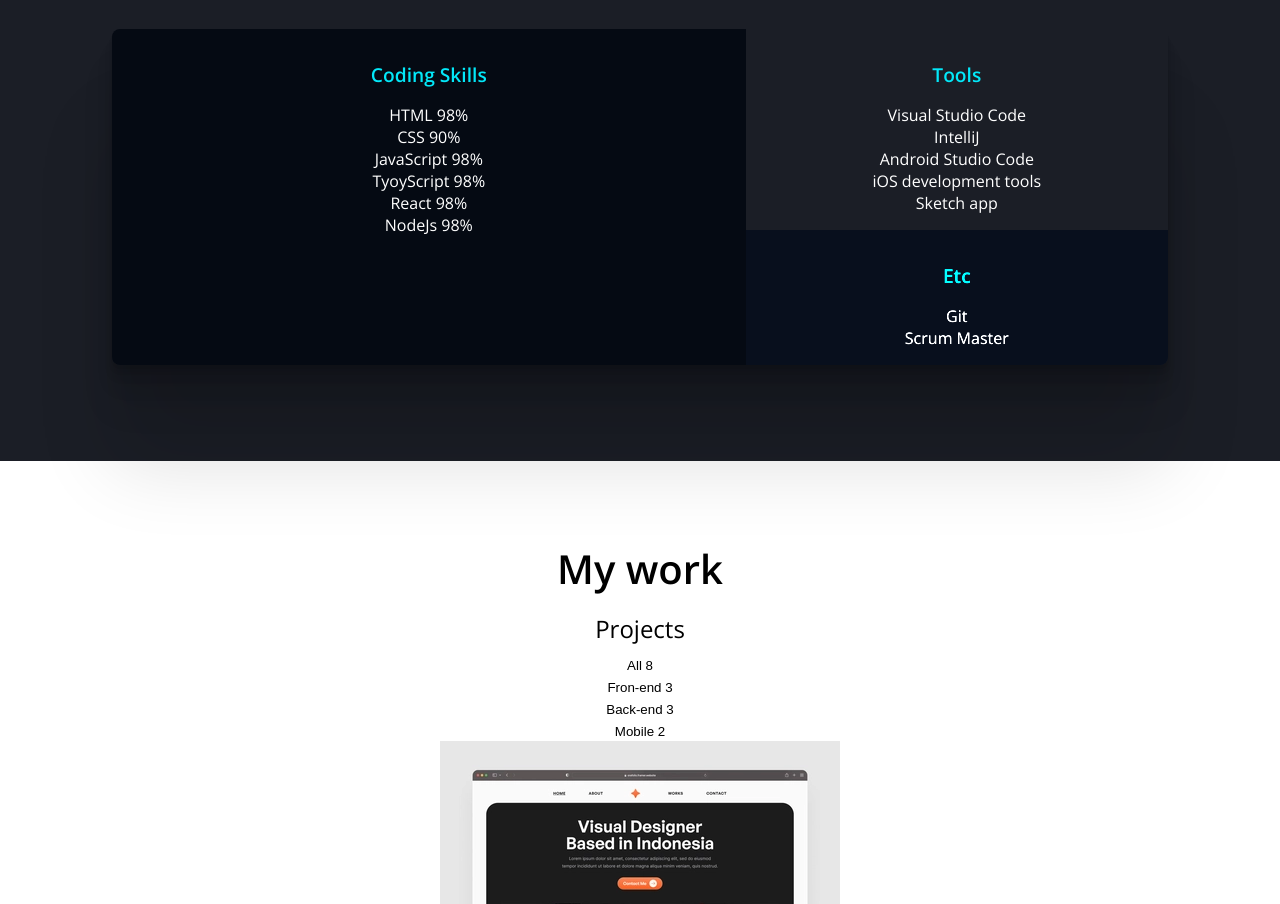
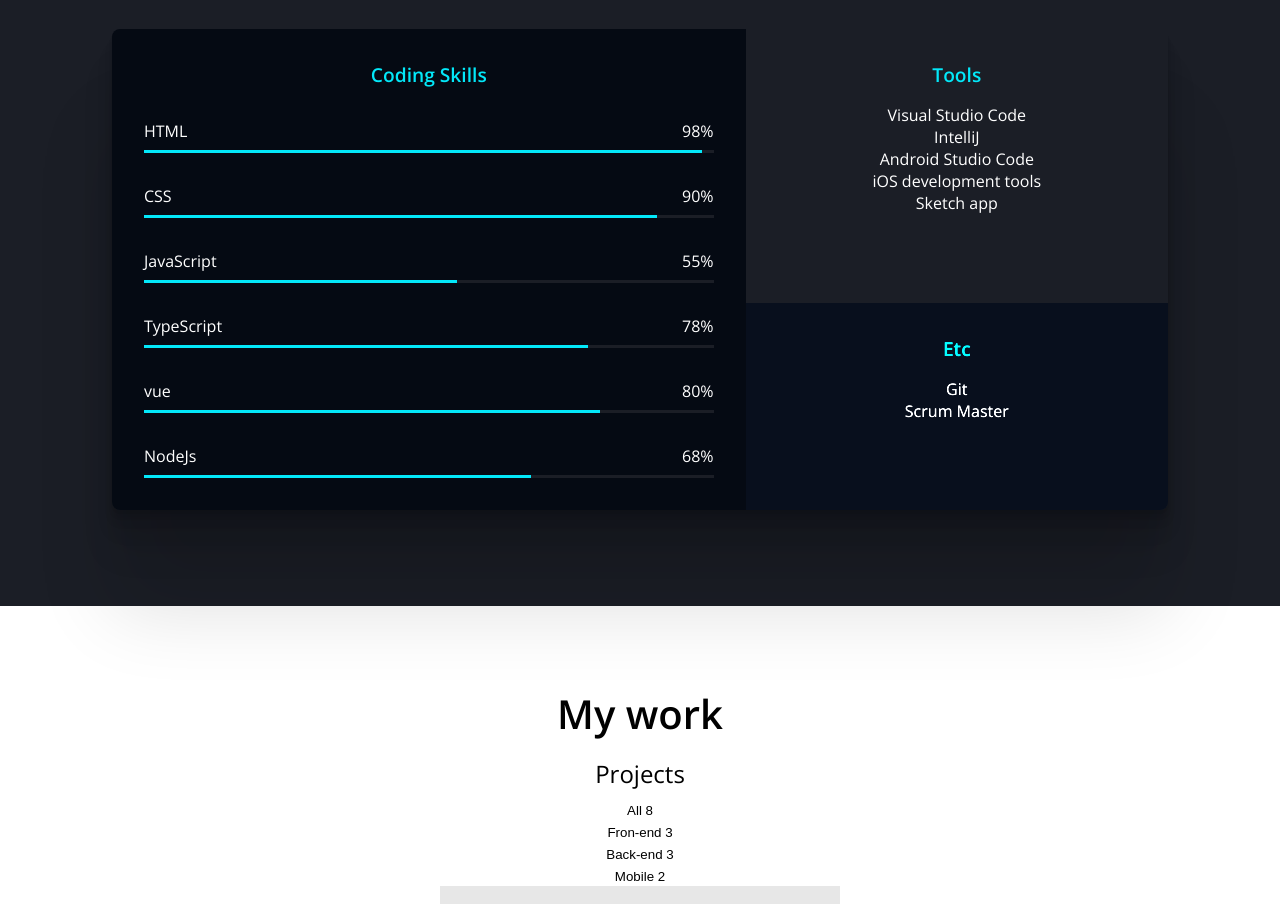
Before and after one commit to dr4549/portfolio1, a plain HTML site: page index.html in a window 1280 px wide. Shown: the part 1672-2576 px from the top of the page. Drawn offline with nearby package versions, Linux system fonts and the light colour scheme.

Commit message:
CSS-Skills-Bar

```diff
--- a/css/style.css
+++ b/css/style.css
@@ -255,3 +255,26 @@ text-align: center;
     background-color: var(--color-primary);
     filter: brightness(150%);
 }
+
+.bar {
+    display: flex;
+    flex-direction: column;
+    padding: 1rem;
+    gap: 0.5rem;
+}
+
+.bar__metadata {
+    display: flex;
+    justify-content: space-between;
+}
+
+.bar__bg {
+    width: 100%;
+    height: 3px;
+    background-color: var(--color-prmary-variant);
+}
+
+.bar__value {
+    height: 3px;
+    background-color: var(--color-accent);
+}
--- a/index.html
+++ b/index.html
@@ -108,58 +108,58 @@
                     <section class="skills__coding">
                         <h3 class="skills__title">Coding Skills</h3>
                         <ul>
-                            <li>
-                                <div>
+                            <li class="bar">
+                                <div class="bar__metadata">
                                     <span>HTML</span>
                                     <span>98%</span>
                                 </div>
-                                <div>
-                                    <div style="width: 98%"></div>
+                                <div class="bar__bg">
+                                    <div class="bar__value" style="width: 98%"></div>
                                 </div>
                             </li>
-                            <li>
-                                <div>
+                            <li class="bar">
+                                <div class="bar__metadata">
                                     <span>CSS</span>
                                     <span>90%</span>
                                 </div>
-                                <div>
-                                    <div style="width: 90%"></div>
+                                <div class="bar__bg">
+                                    <div class="bar__value" style="width: 90%"></div>
                                 </div>
                             </li>
-                            <li>
-                                <div>
+                            <li class="bar">
+                                <div class="bar__metadata">
                                     <span>JavaScript</span>
-                                    <span>98%</span>
+                                    <span>55%</span>
                                 </div>
-                                <div>
-                                    <div style="width: 55%"></div>
+                                <div class="bar__bg">
+                                    <div class="bar__value" style="width: 55%"></div>
                                 </div>
                             </li>
-                            <li>
-                                <div>
-                                    <span>TyoyScript</span>
-                                    <span>98%</span>
+                            <li class="bar">
+                                <div class="bar__metadata">
+                                    <span>TypeScript</span>
+                                    <span>78%</span>
                                 </div>
-                                <div>
-                                    <div style="width: 78%"></div>
+                                <div class="bar__bg">
+                                    <div class="bar__value" style="width: 78%"></div>
                                 </div>
                             </li>
-                            <li>
-                                <div>
-                                    <span>React</span>
-                                    <span>98%</span>
+                            <li class="bar">
+                                <div class="bar__metadata">
+                                    <span>vue</span>
+                                    <span>80%</span>
                                 </div>
-                                <div>
-                                    <div style="width: 78%"></div>
+                                <div class="bar__bg">
+                                    <div class="bar__value" style="width: 80%"></div>
                                 </div>
                             </li>
-                            <li>
-                                <div>
+                            <li class="bar">
+                                <div class="bar__metadata">
                                     <span>NodeJs</span>
-                                    <span>98%</span>
+                                    <span>68%</span>
                                 </div>
-                                <div>
-                                    <div style="width: 68%"></div>
+                                <div class="bar__bg">
+                                    <div class="bar__value" style="width: 68%"></div>
                                 </div>
                             </li>
                         </ul>
```
